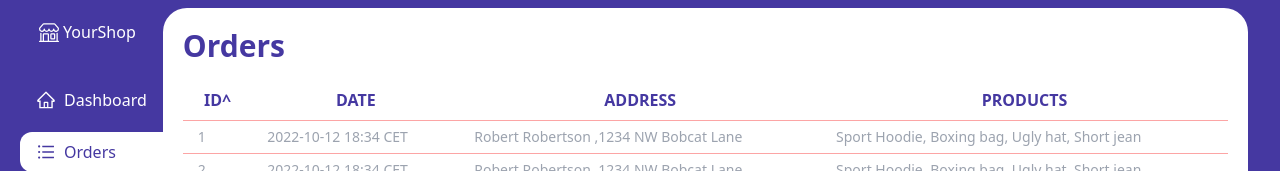
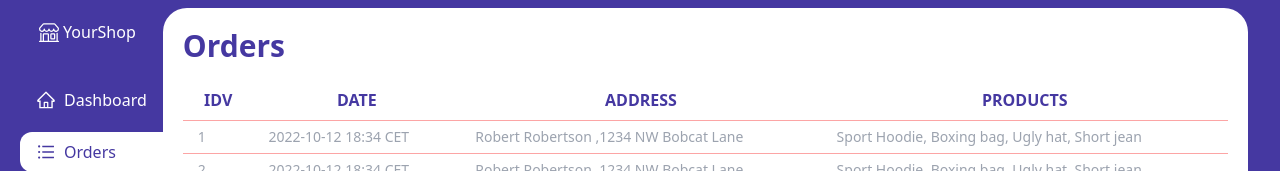
Before and after one commit to gift56/dashboard, a React (Vite) app: page /orders in a window 1280 px wide. Shown: the top 171 px of the page. Built offline with nearby package versions, Linux system fonts and the light colour scheme.

Commit message:
added another logic

```diff
--- a/src/Page/Order.jsx
+++ b/src/Page/Order.jsx
@@ -103,8 +103,8 @@ const Order = () => {
                 {columns[ck]}
                 {sortingColumn === ck
                   ? sortDirection === "asc"
-                    ? "v"
-                    : "^"
+                    ? "^"
+                    : "v"
                   : ""}
               </th>
             ))}
```
